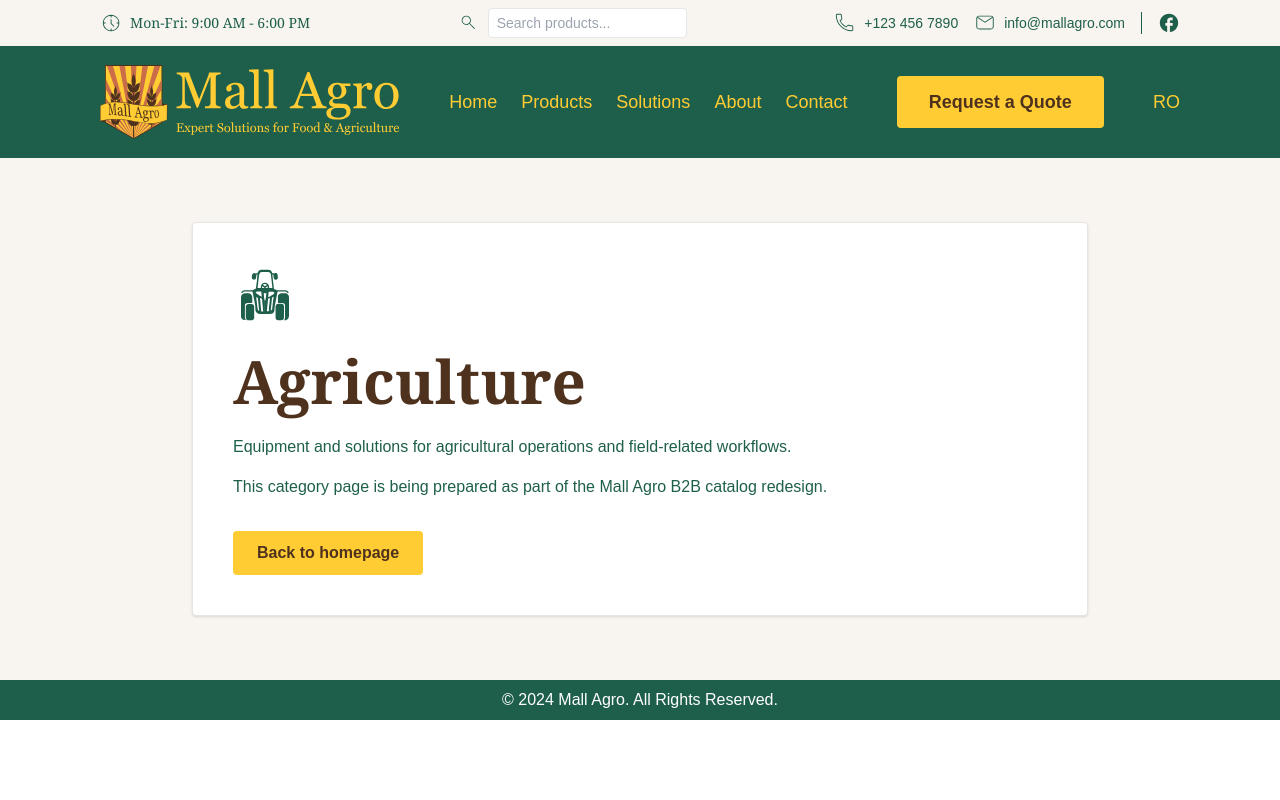
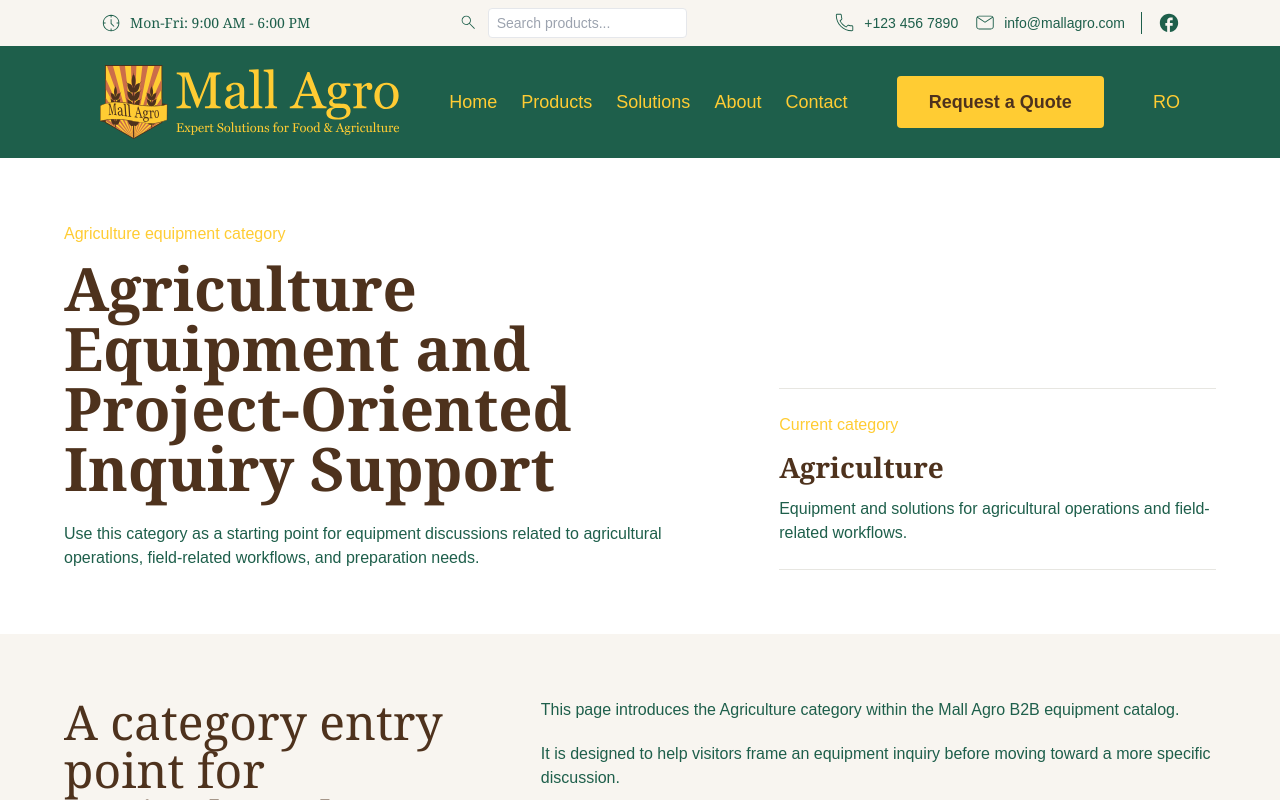
Before and after one commit to GROZILCHO/mall-agro-redesign, a Next.js app: page /products/agriculture in a window 1280 px wide. Shown: the top 800 px of the page. Built offline with nearby package versions, Linux system fonts and the light colour scheme.

Commit message:
feat: add rich Agriculture category landing pilot

```diff
--- a/src/app/products/agriculture/page.js
+++ b/src/app/products/agriculture/page.js
@@ -1,4 +1,4 @@
-import CategoryPlaceholderPage from '../components/CategoryPlaceholderPage.js';
+import CategoryLandingPage from '../components/CategoryLandingPage.js';
 
 export const metadata = {
   robots: {
@@ -8,5 +8,5 @@ export const metadata = {
 };
 
 export default function AgriculturePage() {
-  return <CategoryPlaceholderPage categoryId="agriculture" />;
+  return <CategoryLandingPage categoryId="agriculture" locale="en" />;
 }
--- /dev/null
+++ b/src/app/products/components/CategoryLandingPage.js
@@ -0,0 +1,176 @@
+import Link from 'next/link';
+import { categoryPageContent } from '../../../lib/content/categoryPages.js';
+import { getCategoryById } from '../../../lib/content/categories.js';
+
+export default function CategoryLandingPage({ categoryId, locale = 'en' }) {
+  const category = getCategoryById(categoryId);
+  const richContent = categoryPageContent[locale]?.[categoryId];
+  const categoryContent = category?.locales[locale];
+
+  if (!richContent || !categoryContent) {
+    return null;
+  }
+
+  return (
+    <main className="bg-gentle">
+      <section className="bg-white px-4 py-16 md:px-10 lg:px-16">
+        <div className="mx-auto grid max-w-6xl gap-10 lg:grid-cols-5 lg:items-end">
+          <div className="lg:col-span-3">
+            <p className="body text-accent">
+              {richContent.hero.eyebrow}
+            </p>
+            <h1 className="responsive-h1 mt-3 text-primary">
+              {richContent.hero.title}
+            </h1>
+            <p className="body mt-6 text-menu">
+              {richContent.hero.body}
+            </p>
+          </div>
+          <div className="border-y border-neutral py-6 lg:col-span-2">
+            <p className="body text-accent">
+              Current category
+            </p>
+            <p className="h3 mt-3 text-primary">
+              {categoryContent.title}
+            </p>
+            <p className="body mt-3 text-menu">
+              {categoryContent.cardDescription}
+            </p>
+          </div>
+        </div>
+      </section>
+
+      <section className="px-4 py-16 md:px-10 lg:px-16">
+        <div className="mx-auto grid max-w-6xl gap-10 lg:grid-cols-5">
+          <div className="lg:col-span-2">
+            <h2 className="responsive-h2 text-primary">
+              {richContent.overview.title}
+            </h2>
+          </div>
+          <div className="lg:col-span-3">
+            {richContent.overview.body.map((paragraph) => (
+              <p key={paragraph} className="body mb-5 text-menu last:mb-0">
+                {paragraph}
+              </p>
+            ))}
+          </div>
+        </div>
+      </section>
+
+      <section className="bg-white px-4 py-16 md:px-10 lg:px-16">
+        <div className="mx-auto max-w-6xl">
+          <div className="mb-10 max-w-3xl">
+            <p className="body text-accent">
+              Application areas
+            </p>
+            <h2 className="responsive-h2 mt-3 text-primary">
+              Where the agriculture category can support inquiry framing
+            </h2>
+          </div>
+          <div className="grid gap-0 border-y border-neutral md:grid-cols-3">
+            {richContent.applicationAreas.map((area) => (
+              <article key={area.title} className="border-t border-neutral py-6 md:border-l md:border-t-0 md:px-6 md:first:border-l-0">
+                <h3 className="h3 text-primary">
+                  {area.title}
+                </h3>
+                <p className="body mt-3 text-menu">
+                  {area.body}
+                </p>
+              </article>
+            ))}
+          </div>
+        </div>
+      </section>
+
+      <section className="px-4 py-16 md:px-10 lg:px-16">
+        <div className="mx-auto grid max-w-6xl gap-10 lg:grid-cols-5">
+          <div className="lg:col-span-2">
+            <h2 className="responsive-h2 text-primary">
+              {richContent.equipmentDirection.title}
+            </h2>
+          </div>
+          <div className="lg:col-span-3">
+            <ul className="border-y border-neutral bg-white">
+              {richContent.equipmentDirection.items.map((item) => (
+                <li key={item} className="body border-t border-neutral px-4 py-4 text-menu first:border-t-0 md:px-6">
+                  {item}
+                </li>
+              ))}
+            </ul>
+          </div>
+        </div>
+      </section>
+
+      <section className="bg-white px-4 py-16 md:px-10 lg:px-16">
+        <div className="mx-auto max-w-6xl">
+          <div className="mb-10 grid gap-6 md:grid-cols-2 md:items-end">
+            <h2 className="responsive-h2 text-primary">
+              {richContent.inquiryWorkflow.title}
+            </h2>
+            <p className="body text-menu">
+              Move from general category interest toward a clearer project conversation.
+            </p>
+          </div>
+          <div className="border-y border-neutral">
+            {richContent.inquiryWorkflow.steps.map((step, index) => (
+              <article key={step.title} className="grid gap-4 border-t border-neutral px-4 py-6 first:border-t-0 md:grid-cols-4 md:px-6">
+                <p className="body text-accent">
+                  {String(index + 1).padStart(2, '0')}
+                </p>
+                <div className="md:col-span-3">
+                  <h3 className="h3 text-primary">
+                    {step.title}
+                  </h3>
+                  <p className="body mt-3 text-menu">
+                    {step.body}
+                  </p>
+                </div>
+              </article>
+            ))}
+          </div>
+        </div>
+      </section>
+
+      <section className="px-4 py-16 md:px-10 lg:px-16">
+        <div className="mx-auto grid max-w-6xl gap-10 lg:grid-cols-5">
+          <div className="lg:col-span-2">
+            <h2 className="responsive-h2 text-primary">
+              {richContent.inquiryPreparation.title}
+            </h2>
+          </div>
+          <div className="lg:col-span-3">
+            <ul className="grid gap-4 md:grid-cols-2">
+              {richContent.inquiryPreparation.items.map((item) => (
+                <li key={item} className="body rounded border border-neutral bg-white p-4 text-menu shadow">
+                  {item}
+                </li>
+              ))}
+            </ul>
+          </div>
+        </div>
+      </section>
+
+      <section className="bg-white px-4 py-16 md:px-10 lg:px-16">
+        <div className="mx-auto grid max-w-6xl gap-8 bg-primary p-6 text-white shadow md:grid-cols-3 md:items-center">
+          <div className="md:col-span-2">
+            <p className="body text-accent">
+              {richContent.cta.eyebrow}
+            </p>
+            <h2 className="responsive-h2 text-white">
+              {richContent.cta.title}
+            </h2>
+            <p className="body mt-4">
+              {richContent.cta.body}
+            </p>
+          </div>
+          <Link
+            href={richContent.cta.href}
+            className="button button-md inline-block self-start whitespace-nowrap md:justify-self-end"
+          >
+            {richContent.cta.label}
+          </Link>
+        </div>
+      </section>
+    </main>
+  );
+}
--- /dev/null
+++ b/src/lib/content/categoryPages.js
@@ -0,0 +1,75 @@
+export const categoryPageContent = {
+  en: {
+    agriculture: {
+      categoryId: 'agriculture',
+      hero: {
+        eyebrow: 'Agriculture equipment category',
+        title: 'Agriculture Equipment and Project-Oriented Inquiry Support',
+        body: 'Use this category as a starting point for equipment discussions related to agricultural operations, field-related workflows, and preparation needs.',
+      },
+      overview: {
+        title: 'A category entry point for agricultural equipment needs',
+        body: [
+          'This page introduces the Agriculture category within the Mall Agro B2B equipment catalog.',
+          'It is designed to help visitors frame an equipment inquiry before moving toward a more specific discussion.',
+        ],
+      },
+      applicationAreas: [
+        {
+          title: 'Agricultural operations',
+          body: 'Category-led browsing for field-related workflows and equipment direction.',
+        },
+        {
+          title: 'Raw material preparation',
+          body: 'A starting point for discussing preparation, handling, or pre-processing needs before a project proposal.',
+        },
+        {
+          title: 'Equipment inquiry planning',
+          body: 'A practical reference point for describing what type of equipment or workflow should be discussed.',
+        },
+      ],
+      equipmentDirection: {
+        title: 'What this category can help frame',
+        items: [
+          'equipment category direction',
+          'application or workflow context',
+          'initial project inquiry requirements',
+          'future product-detail expansion after content approval',
+        ],
+      },
+      inquiryWorkflow: {
+        title: 'From category interest to project discussion',
+        steps: [
+          {
+            title: 'Identify the operating context',
+            body: 'Start with the type of agricultural workflow or application you want to discuss.',
+          },
+          {
+            title: 'Describe the equipment direction',
+            body: 'Use the category page as a reference point for describing the equipment need.',
+          },
+          {
+            title: 'Move toward a project inquiry',
+            body: 'Continue toward a practical inquiry or quote request when the category direction is clear.',
+          },
+        ],
+      },
+      inquiryPreparation: {
+        title: 'Useful details before sending an inquiry',
+        items: [
+          'operation or application type',
+          'material or workflow description',
+          'existing process context',
+          'expected equipment direction, if known',
+        ],
+      },
+      cta: {
+        eyebrow: 'Project-oriented inquiry',
+        title: 'Start an agriculture equipment conversation',
+        body: 'Use the quote page to share the category, application, workflow, or equipment direction you want to discuss.',
+        label: 'Request a quote',
+        href: '/quote',
+      },
+    },
+  },
+};
```
